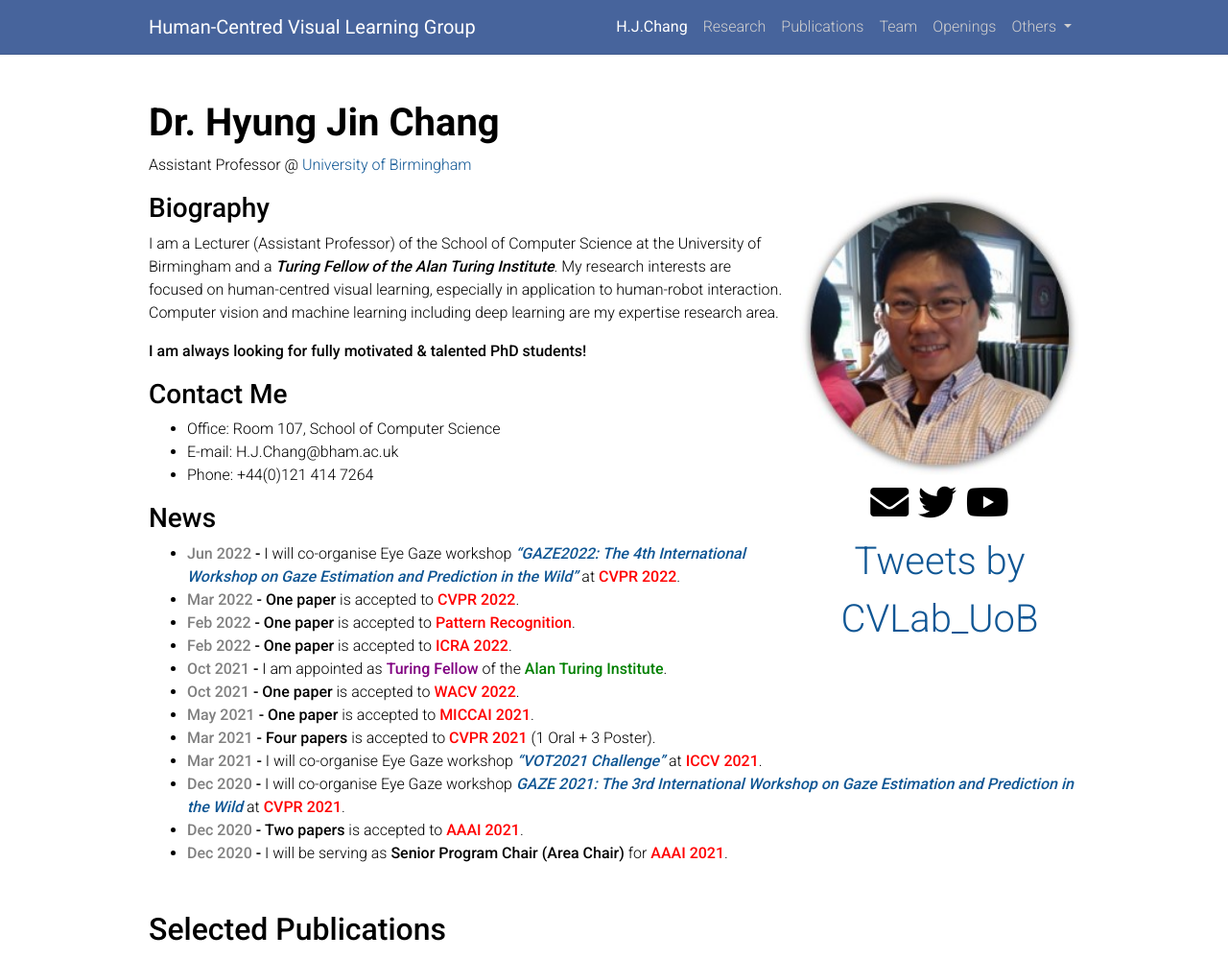
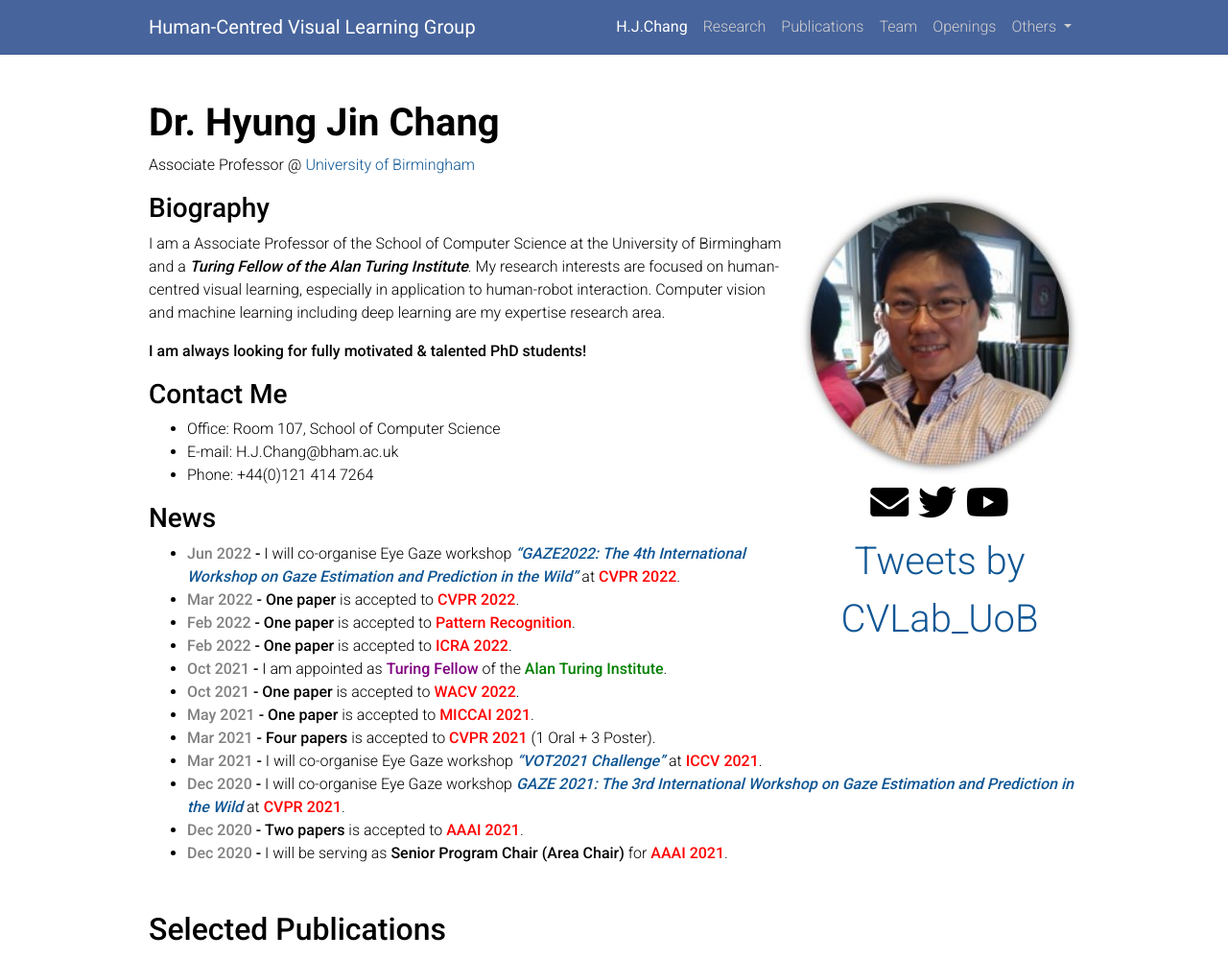
Before and after one commit to cvlab-uob/cvlab-uob.github.io, a Jekyll site: the page built from _pages/about.md, in a window 1280 px wide and 1173 px high, cut to the strip 0-999 px from the top of the window. Shown: the whole strip at 96% size. Built offline with Jekyll 4.4.1, drawn with Linux system fonts in a browser that asks for light colours; nearby versions of some CDN libraries; comment, search, counter and statistics services are not loaded; a style sheet for code colours, icons or effects is not loaded.

Commit message:
Update about.md

```diff
--- a/_pages/about.md
+++ b/_pages/about.md
@@ -2,7 +2,7 @@
 layout: about
 title: H.J.Chang
 permalink: /
-description: Assistant Professor @ <a href="https://www.ed.ac.uk" target="_blank">University of Birmingham</a>
+description: Associate Professor @ <a href="https://www.ed.ac.uk" target="_blank">University of Birmingham</a>
 
 profile:
   align: right
@@ -21,7 +21,7 @@ navigation_weight: 10
 
 ### **Biography**
 
-I am a Lecturer (Assistant Professor) of the School of Computer Science at the University of Birmingham and a ***Turing Fellow of the Alan Turing Institute***. My research interests are focused on human-centred visual learning, especially in application to human-robot interaction. Computer vision and machine learning including deep learning are my expertise research area.
+I am a Associate Professor of the School of Computer Science at the University of Birmingham and a ***Turing Fellow of the Alan Turing Institute***. My research interests are focused on human-centred visual learning, especially in application to human-robot interaction. Computer vision and machine learning including deep learning are my expertise research area.
 
 **I am always looking for fully motivated & talented PhD students!**
 
```
